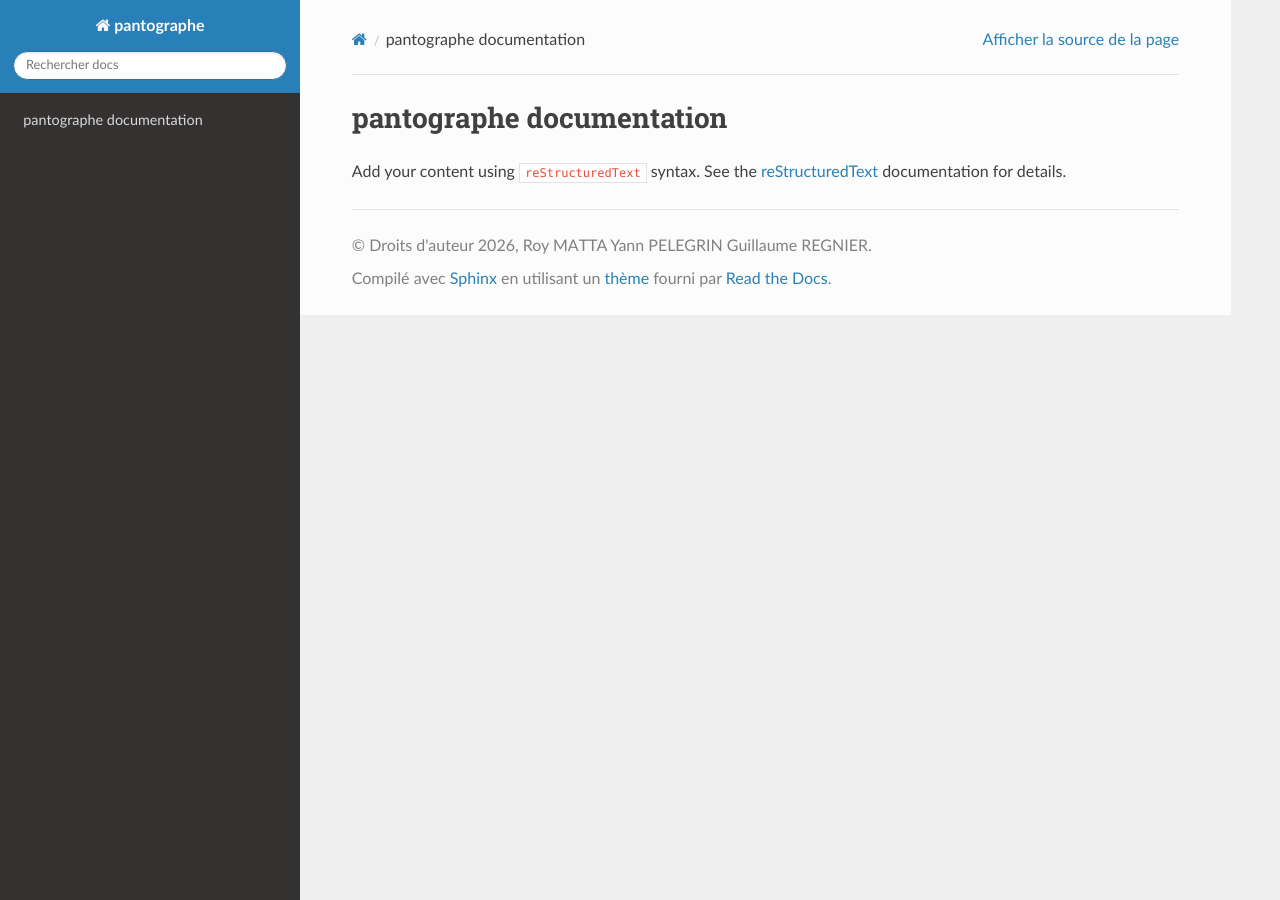
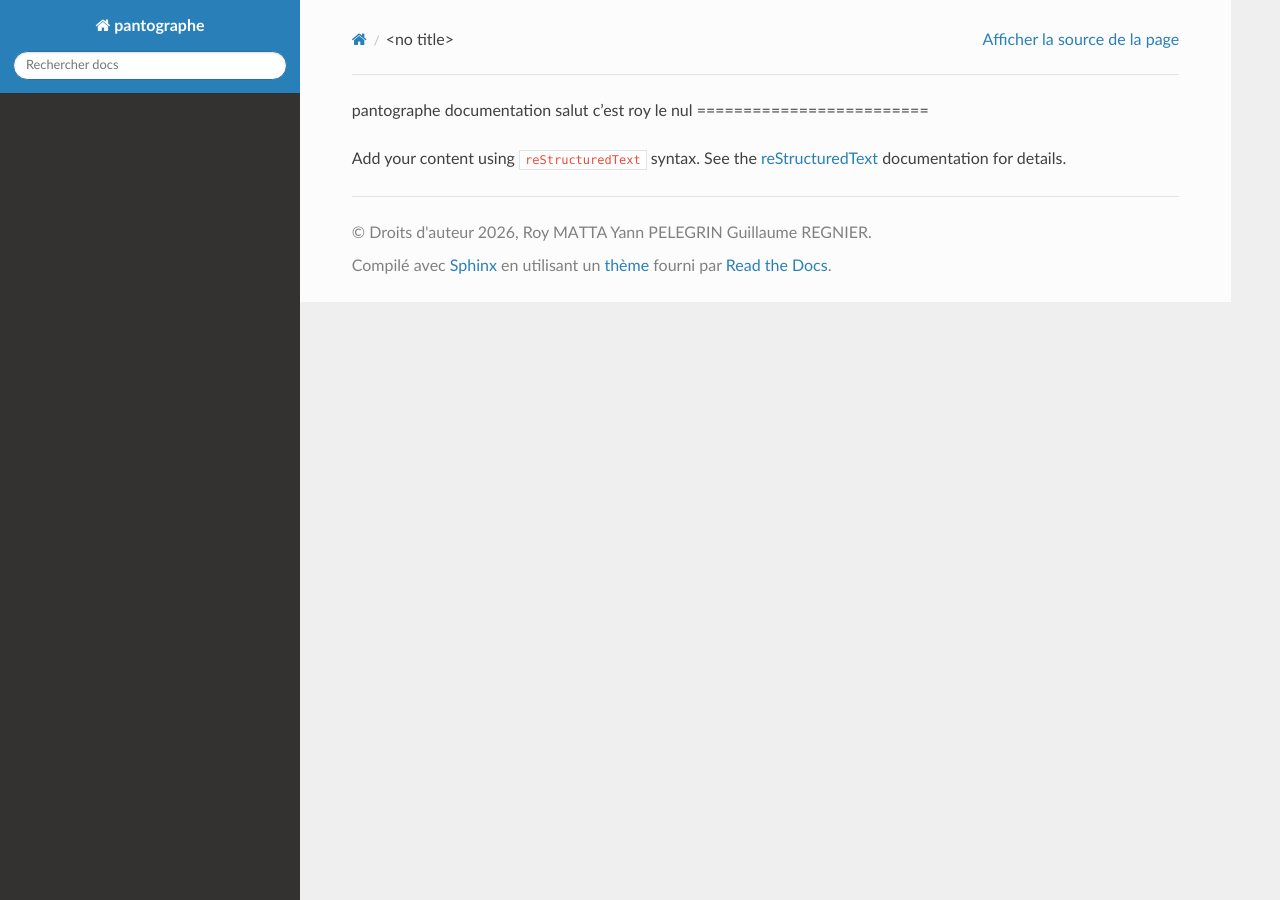
Before and after one commit to Guig-gs/Pantographe, a Sphinx documentation site: the page built from doc/sphinx/source/index.rst, in a window 1280 px wide. Built offline with Sphinx 7.4.7 and the Read the Docs theme 3.1.0, drawn with Linux system fonts in a browser that asks for light colours.

Commit message:
Add index.rst

```diff
--- a/doc/sphinx/source/index.rst
+++ b/doc/sphinx/source/index.rst
@@ -4,6 +4,7 @@
    contain the root `toctree` directive.
 
 pantographe documentation
+salut c'est roy le nul
 =========================
 
 Add your content using ``reStructuredText`` syntax. See the
```
